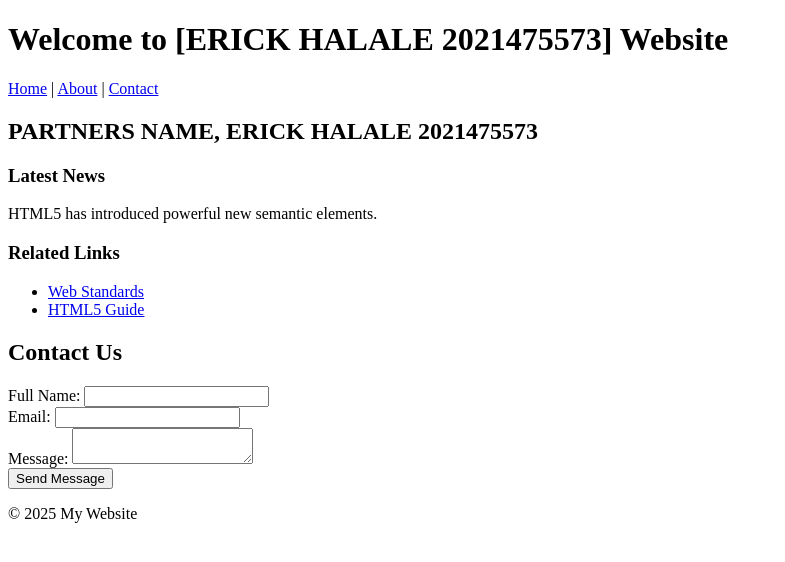
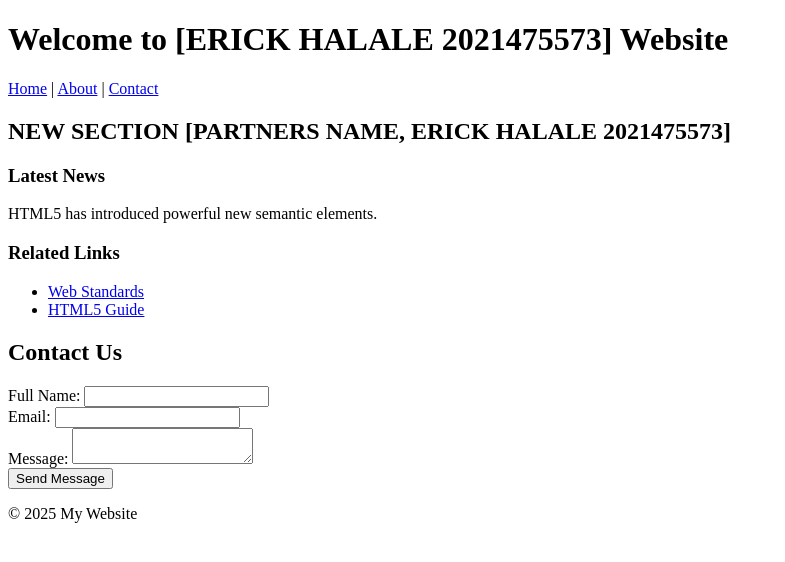
Before and after one commit to keagan123coder/lab2-html-erick, a plain HTML site: page index.html in a window 1280 px wide. Shown: the whole page, without its empty margins (0-785 px from the left). Drawn offline with Linux system fonts and the light colour scheme.

Commit message:
Update index.html

```diff
--- a/index.html
+++ b/index.html
@@ -16,7 +16,7 @@
 </header>
 <main>
 <section>
-<h2> PARTNERS NAME, ERICK HALALE 2021475573</h2> <!-- Added a section heading -->
+<h2>NEW SECTION [PARTNERS NAME, ERICK HALALE 2021475573]</h2> <!-- Added a section heading -->
 <article>
 <h3>Latest News</h3> <!-- Adjusted to maintain hierarchy -->
 <p>HTML5 has introduced powerful new semantic elements.</p>
```
